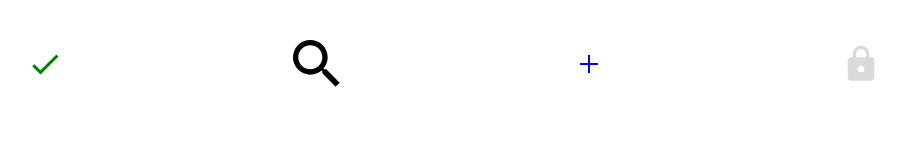
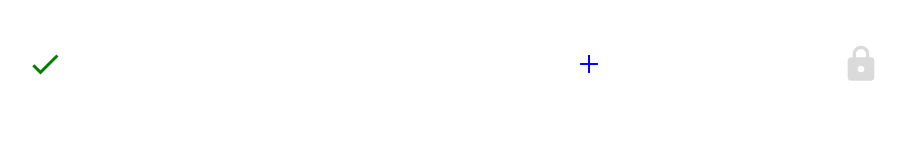
Before and after one commit to andrejsharapov/vue-component-icon, a Vue app: page / in a window 1280 px wide. Shown: the top 160 px of the page, without its empty margins (187-1092 px from the left). Built offline with nearby package versions, Linux system fonts and the light colour scheme; the HTML template or start-up script is replaced by a standard one.

Commit message:
chore(refactor): review dark mode

```diff
--- a/src/components/CIcon.vue
+++ b/src/components/CIcon.vue
@@ -83,13 +83,13 @@ export default {
         role: 'img',
         'aria-hidden': true,
         fill: this.applyColors,
-        'data-icon': this.title,
+        'data-title': this.title,
         style: this.getStyle(),
         class: {
           'c-icon': this.path,
           'c-icon--disabled': this.disabled,
           'c-icon--color': this.color,
-          'c-icon--dark': this.dark && this.color === 'currentColor',
+          'c-icon--dark': this.dark && !this.color,
           'c-icon--left': this.left,
           'c-icon--right': this.right,
         },
```
